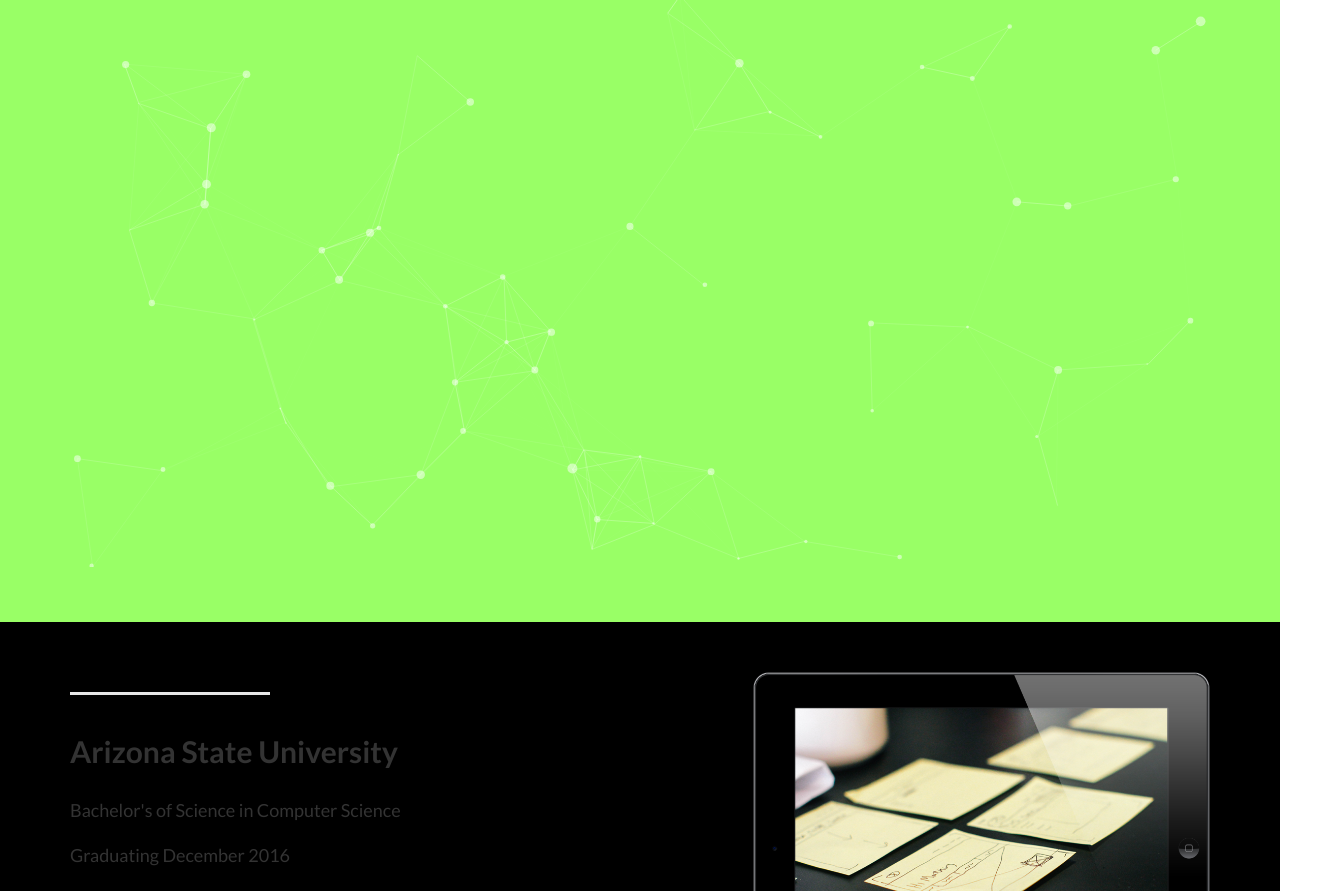
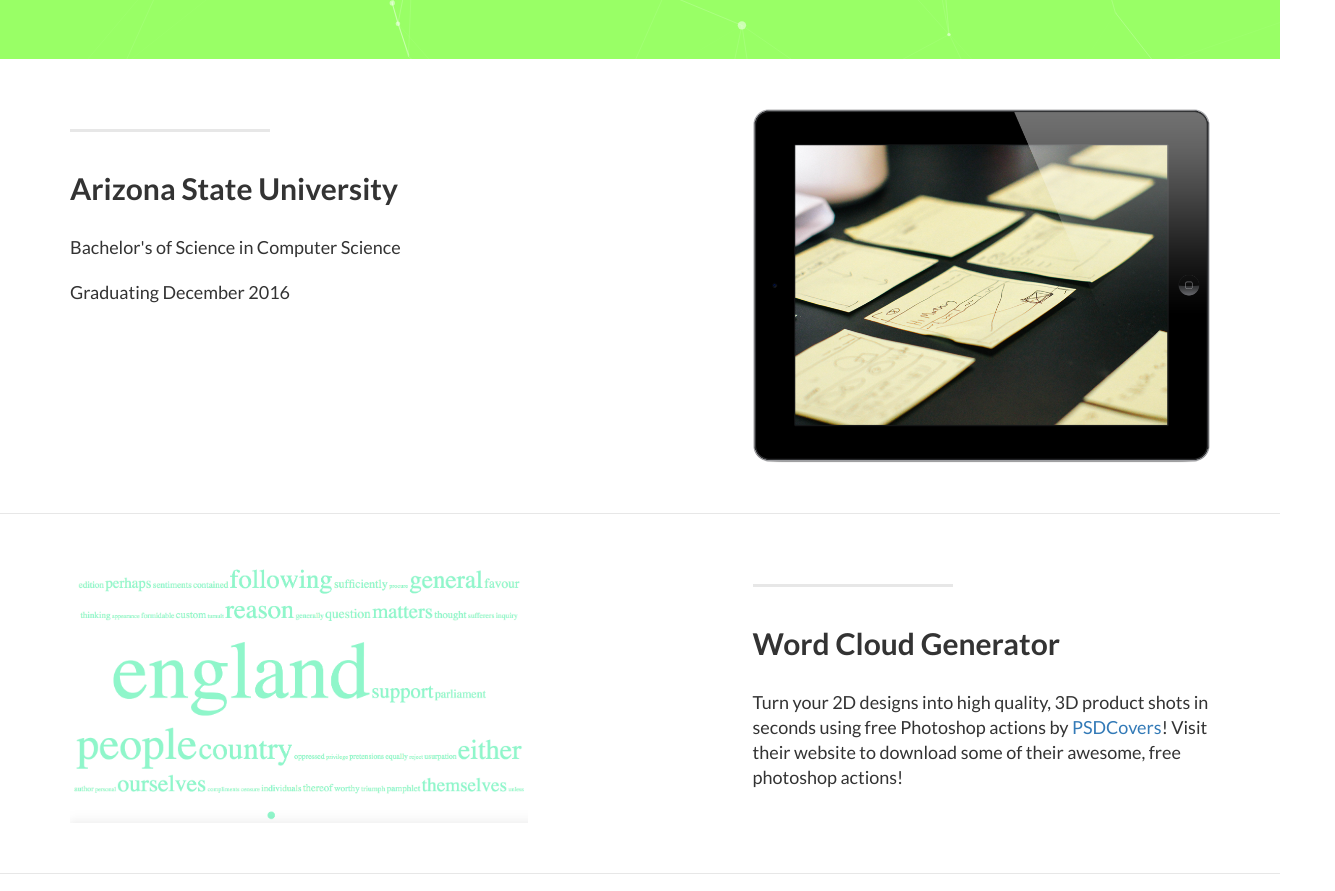
Before and after one commit to sichunai/sichunai.github.io, a plain HTML site: page index.html in a window 1280 px wide. Shown: the part 714-1605 px from the top of the page, 1335 px wide, since content can reach past the window. Drawn offline with Linux system fonts and the light colour scheme.

Commit message:
fixed particles

```diff
--- a/css/landing-page.css
+++ b/css/landing-page.css
@@ -43,6 +43,13 @@ h6 {
     position: relative;
     padding-top: 20%;
     padding-bottom: 20%;
+}
+
+#particles-js{
+  position: absolute;
+  width: 100%;
+  height: 100%;
+  top: 1;
 }
 
 .intro-message > h1 {
@@ -94,7 +101,7 @@ h6 {
 
 .content-section-a {
     padding: 50px 0;
-    background-color: black;
+    background-color: white;
 }
 
 .content-section-b {
--- a/index.html
+++ b/index.html
@@ -77,7 +77,9 @@
         <div class="container">
             <div class="row">
                 <div id="particles-js" class="col-lg-12">
-                    <div class="intro-message">
+
+                </div>
+                <div class="intro-message">
                         <h1>Sichun April Ai</h1>
                         <h4> college student </h4>
                         <hr class="intro-divider">
@@ -93,7 +95,6 @@
                             </li>
                         </ul>
                     </div>
-                </div>
             </div>
 
         </div>
```
